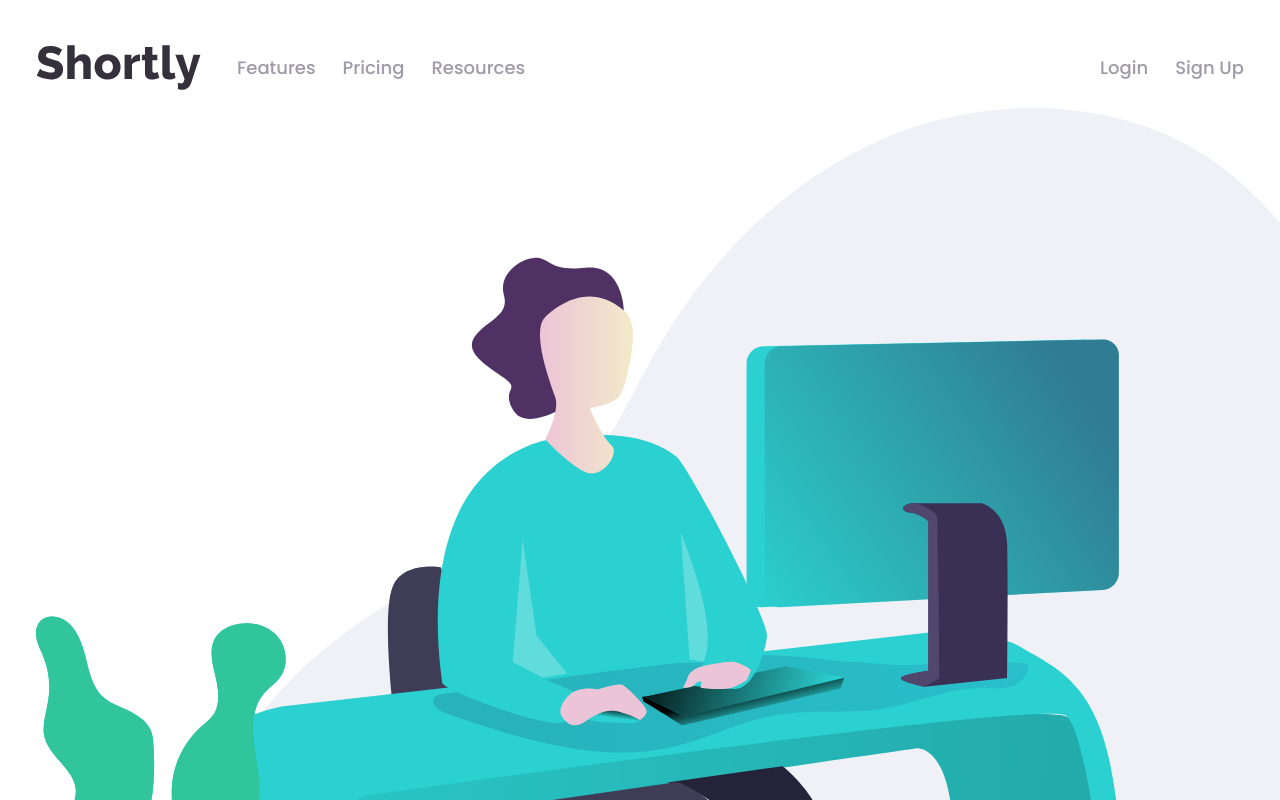
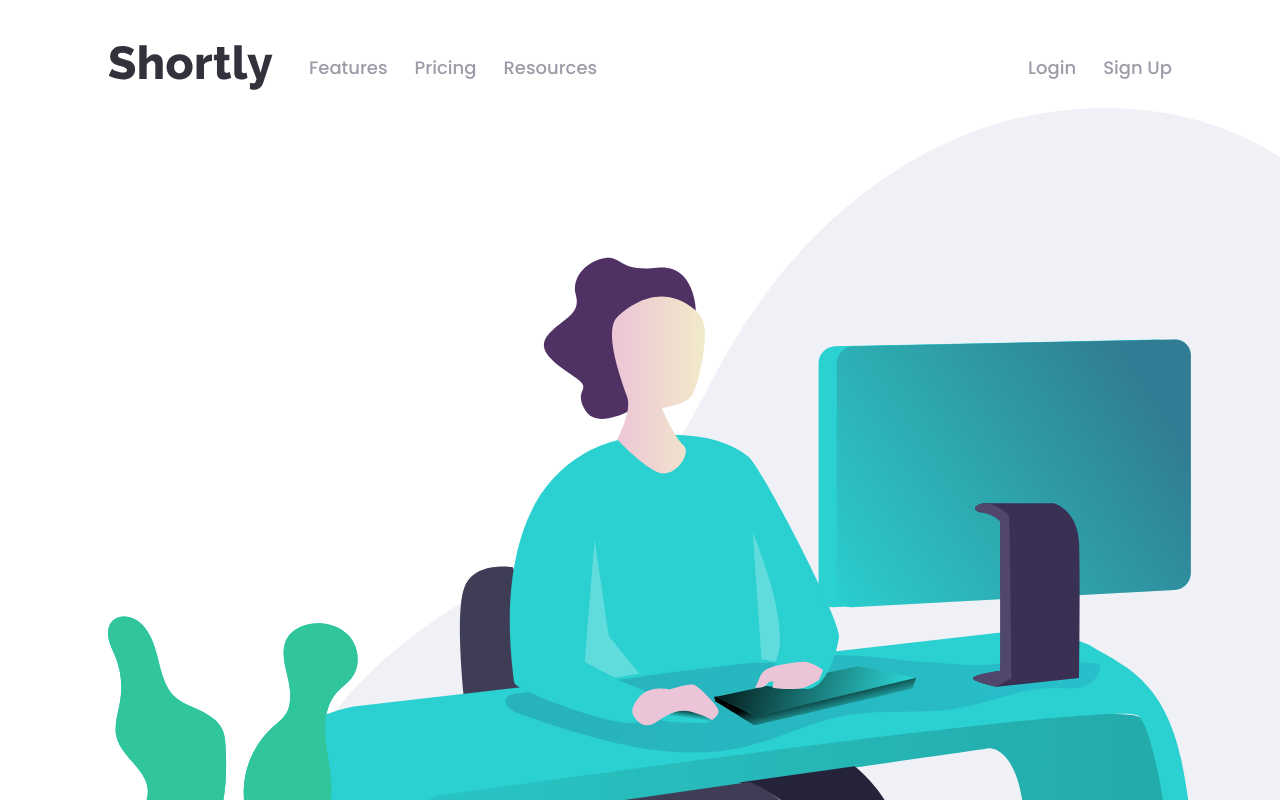
Before and after one commit to niwsa/shortly, a Next.js app in the folder shortly/: page / in a window 1280 px wide. Shown: the top 800 px of the page. Built offline with nearby package versions, Linux system fonts and the light colour scheme.

Commit message:
Increase content padding for larger viewports

```diff
--- a/shortly/styles/global.css
+++ b/shortly/styles/global.css
@@ -32,6 +32,7 @@
   /* big landscape tablets, laptops, and desktops */
   :root {
     --font-size: 18px;
+    --content-padding: var(--space-xxl);
   }
 }
 
```
